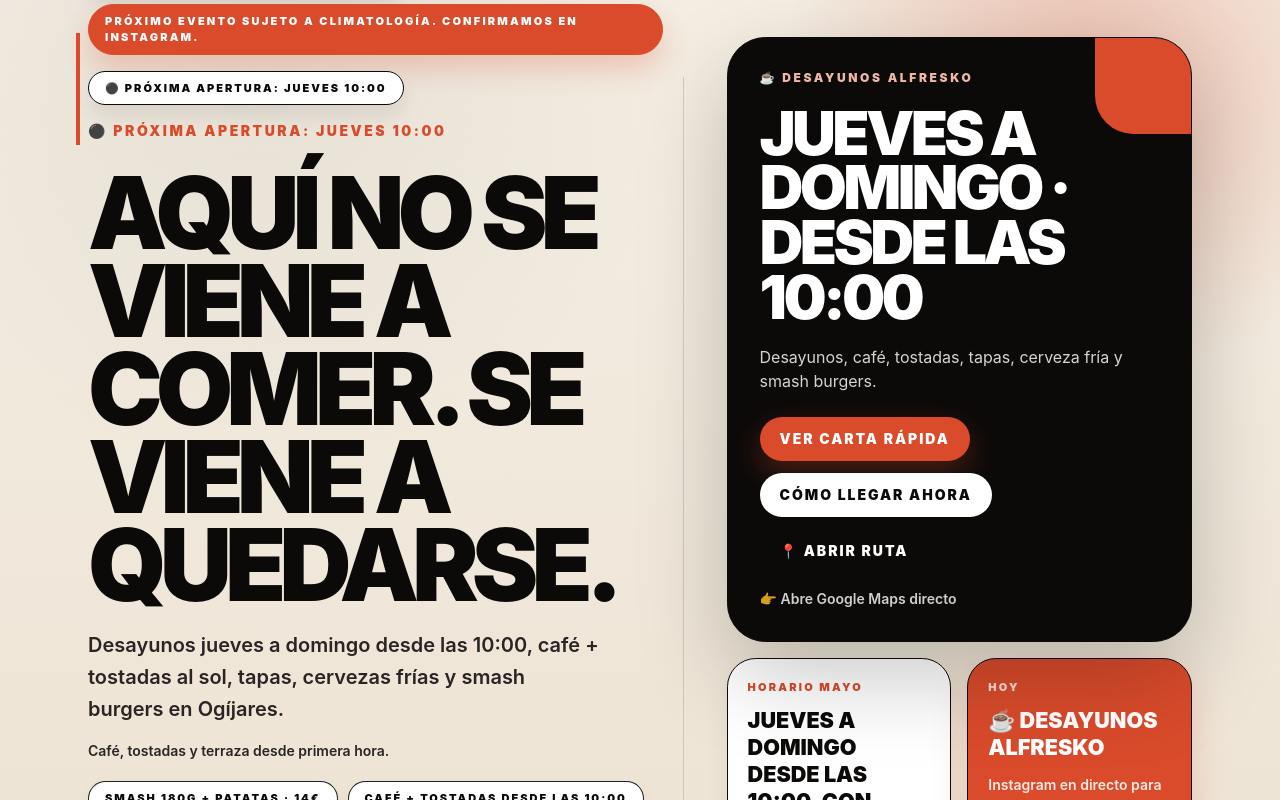
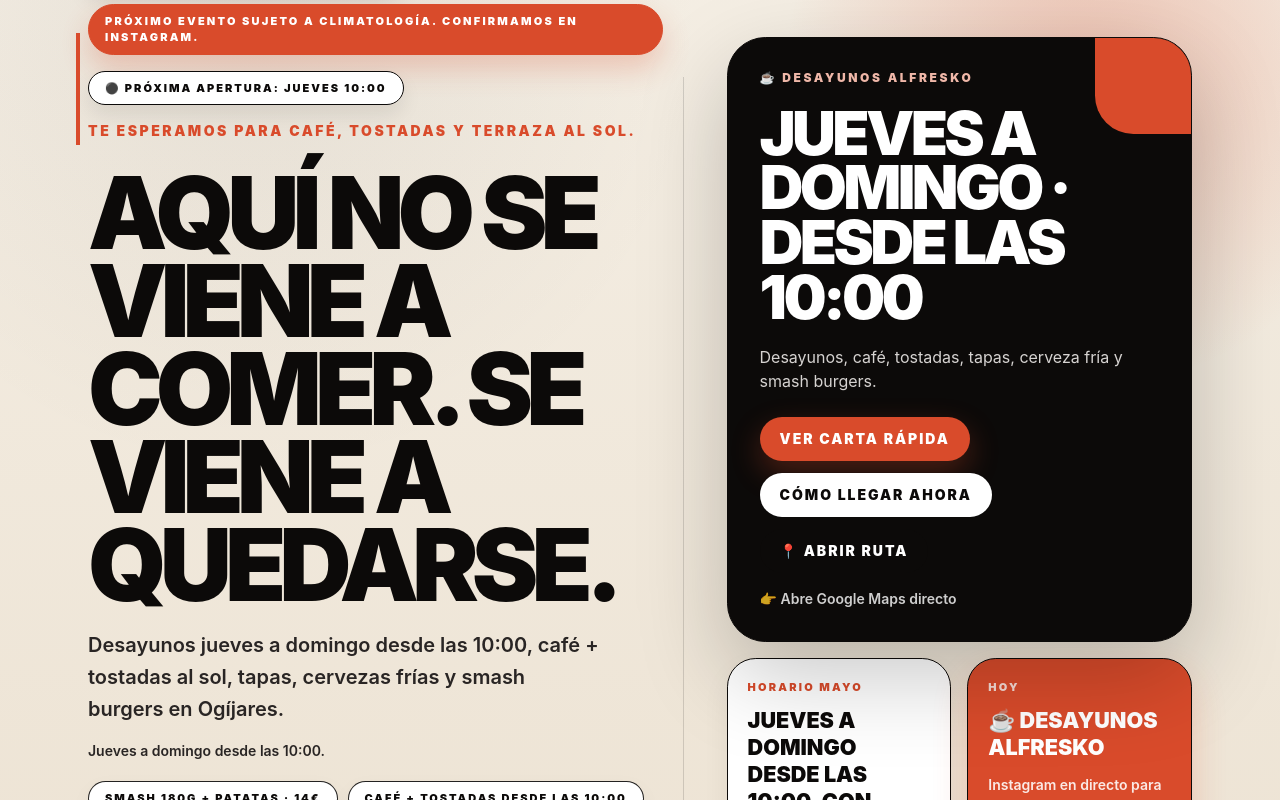
Before and after one commit to xavvvibo/kioskoalfresko, a Next.js app: page / in a window 1280 px wide. Shown: the part 200-1000 px from the top of the page. Built offline with nearby package versions, Linux system fonts and the light colour scheme.

Commit message:
Refine hero opening status messaging

```diff
--- a/components/home/Hero.tsx
+++ b/components/home/Hero.tsx
@@ -10,10 +10,10 @@ export function Hero() {
   const isServiceDay = day === 4 || day === 5 || day === 6 || day === 0;
   const isOpenBySchedule = isServiceDay && minutes >= opensAt && minutes < closesAt;
   const statusBadge = isOpenBySchedule ? "🟢 Abierto ahora" : "⚫ Próxima apertura: jueves 10:00";
-  const statusHeadline = isOpenBySchedule ? "🔥 Hoy hay ambiente" : "⚫ Próxima apertura: jueves 10:00";
+  const statusHeadline = isOpenBySchedule ? "🔥 Hoy hay ambiente" : "Te esperamos para café, tostadas y terraza al sol.";
   const statusSupport = isOpenBySchedule
     ? "Café, tapas, cerveza fría y smash burgers."
-    : "Café, tostadas y terraza desde primera hora.";
+    : "Jueves a domingo desde las 10:00.";
 
   return (
     <section className="relative overflow-hidden border-b border-stone-950 bg-[radial-gradient(circle_at_85%_14%,rgba(217,75,43,0.28),transparent_19%),radial-gradient(circle_at_20%_10%,rgba(17,17,17,0.06),transparent_28%),linear-gradient(180deg,#f5efe5_0%,#eadfce_100%)]">
```
